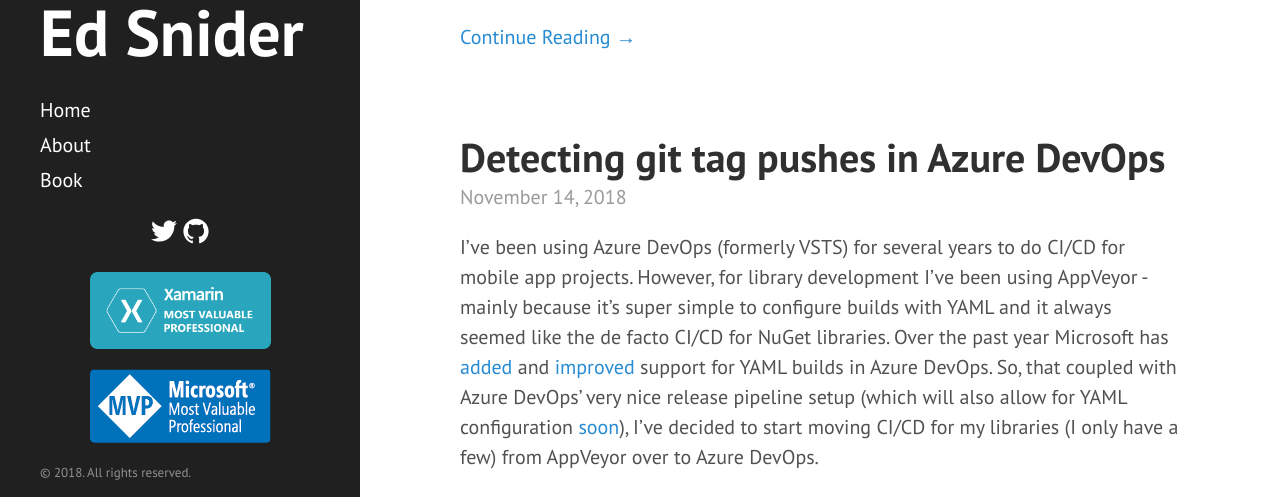
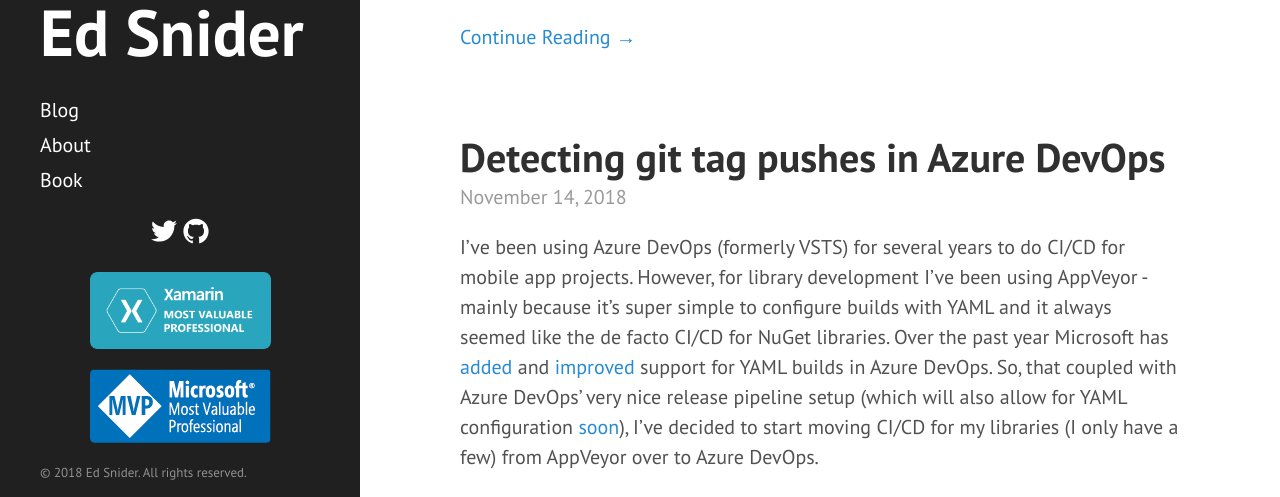
Before and after one commit to edsnider/edsnider.github.io, a Jekyll site: the page built from index.md, in a window 1280 px wide and 900 px high. Shown: the part 378-875 px from the top of the window. Built offline with Jekyll 4.4.1, drawn with Linux system fonts in a browser that asks for light colours.

Commit message:
updated home title in nav; updated copyright text

```diff
--- a/_includes/sidebar.html
+++ b/_includes/sidebar.html
@@ -10,7 +10,7 @@
     </div>
 
     <nav class="sidebar-nav">
-      <a class="sidebar-nav-item{% if page.url == / %} active{% endif %}" href="/">Home</a>
+      <a class="sidebar-nav-item{% if page.url == / %} active{% endif %}" href="/">Blog</a>
 
       {% comment %}
         The code below dynamically generates a sidebar nav of pages with
@@ -45,6 +45,6 @@
       </a>
     </p>
 
-    <p class="sidebar-nav-copy">&copy; {{ site.time | date: '%Y' }}. All rights reserved.</p>
+    <p class="sidebar-nav-copy">&copy; {{ site.time | date: '%Y' }} Ed Snider. All rights reserved.</p>
   </div>
 </div>
```
